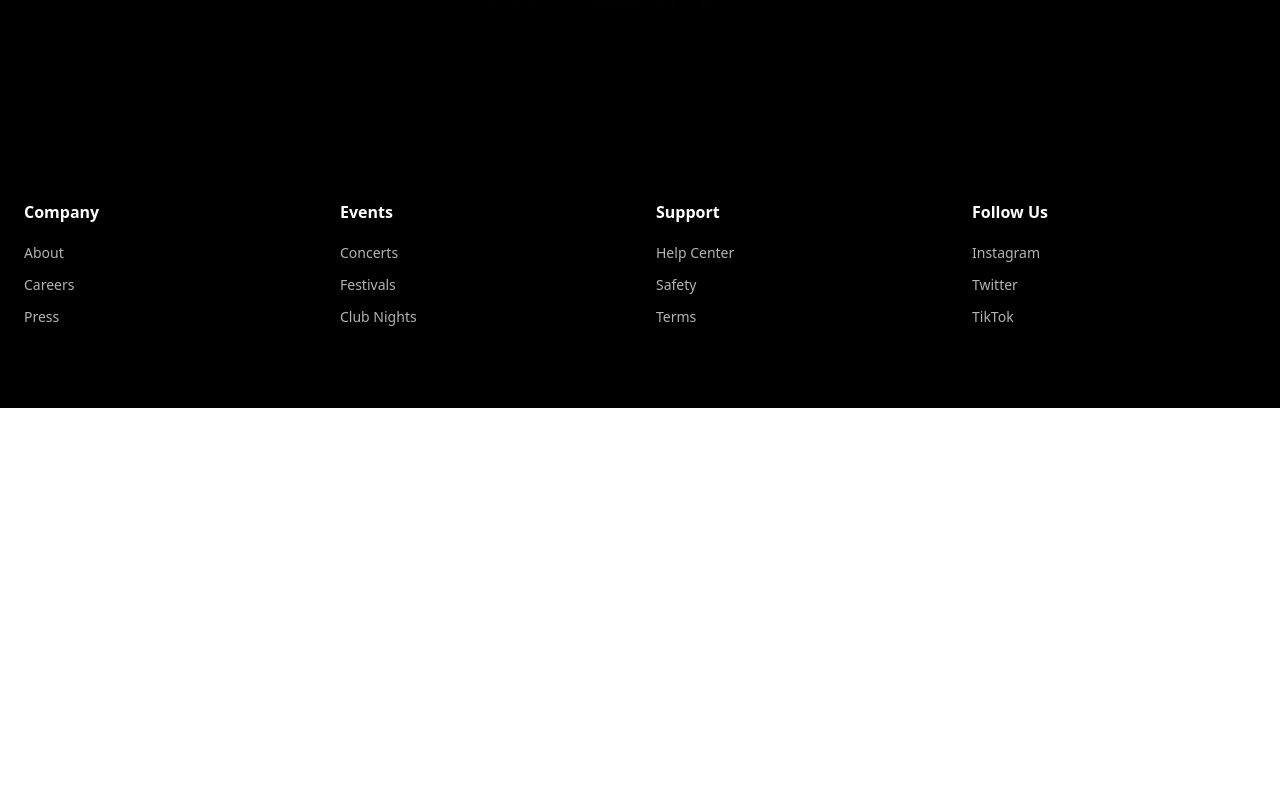
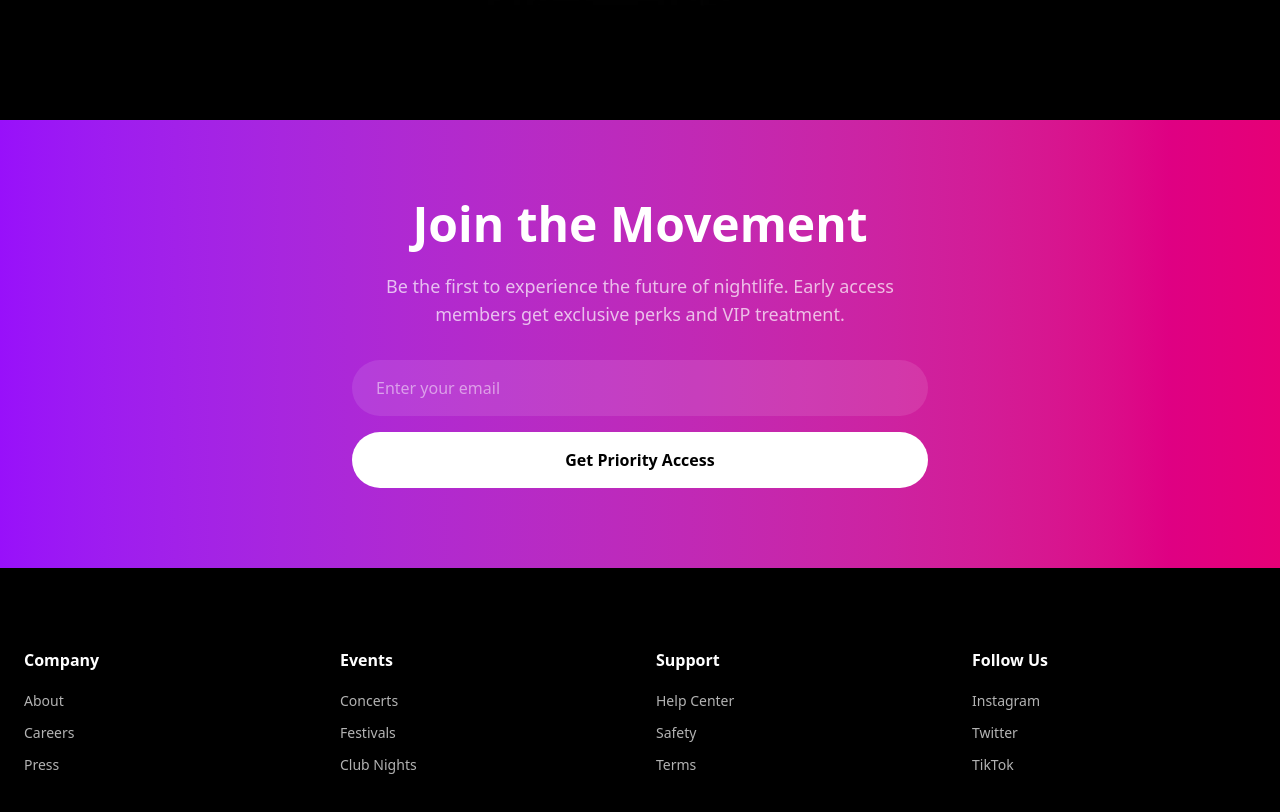
Before and after one commit to emekadefirst/OutsideUI, a React (Vite) app: page / in a window 1280 px wide. Shown: the part 680-1492 px from the top of the page. Before the commit the page ends 1088 px from the top, so only its background shows below. Built offline with nearby package versions, Linux system fonts and the light colour scheme.

Commit message:
Landing page

```diff
--- a/package.json
+++ b/package.json
@@ -14,6 +14,8 @@
     "lucide-react": "^0.477.0",
     "react": "^19.0.0",
     "react-dom": "^19.0.0",
+    "react-router": "^7.2.0",
+    "react-router-dom": "^7.2.0",
     "tailwindcss": "^4.0.9"
   },
   "devDependencies": {
--- /dev/null
+++ b/src/components/action.jsx
@@ -0,0 +1,41 @@
+import React from "react";
+
+const Action = () => {
+  return (
+    <section className="py-20 relative overflow-hidden" id="beta">
+      {/* Background Gradient */}
+      <div className="absolute inset-0 bg-gradient-to-r from-purple-600 to-pink-600"></div>
+      <div className="absolute inset-0 noise-bg"></div>
+
+      {/* Content */}
+      <div className="container mx-auto px-6 relative z-10">
+        <div className="max-w-xl mx-auto text-center">
+          <h2 className="text-4xl md:text-5xl font-bold text-white mb-6">
+            Join the Movement
+          </h2>
+          <p className="text-white/70 text-lg mb-8">
+            Be the first to experience the future of nightlife. Early access
+            members get exclusive perks and VIP treatment.
+          </p>
+
+          {/* Signup Form */}
+          <form className="space-y-4">
+            <input
+              type="email"
+              placeholder="Enter your email"
+              className="w-full px-6 py-4 rounded-full bg-white/10 text-white placeholder-white/50 focus:outline-none focus:ring-2 focus:ring-white/25"
+            />
+            <button
+              type="submit"
+              className="w-full bg-white text-black px-6 py-4 rounded-full font-semibold hover:scale-105 transition-transform"
+            >
+              Get Priority Access
+            </button>
+          </form>
+        </div>
+      </div>
+    </section>
+  );
+};
+
+export default Action;
--- a/src/main.jsx
+++ b/src/main.jsx
@@ -1,12 +1,16 @@
-import { StrictMode } from 'react'
-import { createRoot } from 'react-dom/client'
-import './index.css'
 import React from "react";
-import HomePage from './pages'
-
+import { StrictMode } from "react";
+import { createRoot } from "react-dom/client";
+import { BrowserRouter as Router, Routes, Route } from "react-router-dom";
+import HomePage from "./pages";
+import "./index.css";
 
 createRoot(document.getElementById("root")).render(
   <StrictMode>
-    <HomePage />
+    <Router>
+      <Routes>
+        <Route path="/" element={<HomePage />} />
+      </Routes>
+    </Router>
   </StrictMode>
 );
--- a/src/pages/index.jsx
+++ b/src/pages/index.jsx
@@ -3,18 +3,24 @@ import NavBar from "../components/navBar";
 import bgImage from "../assets/images/image.jpg";
 import Footer from "../components/footer";
 import Hero from "../components/hero";
+import Action from "../components/action";
 
 const HomePage = () => {
   return (
-    <div style={{ backgroundImage: `url(${bgImage})` }}className="bg-cover bg-center h-screen">
-      <NavBar className="mt-0 mb-8" />
+    <div
+      className="relative h-screen bg-cover bg-center"
+      style={{ backgroundImage: `url(${bgImage})` }}
+    >
+      {/* Dark Overlay with Low Opacity */}
+      <div className="absolute inset-0 bg-black-10 bg-opacity-100"></div>
 
-        <Hero />
-
-      <Footer />
+      {/* Content Above Overlay */}
+      <NavBar className="relative z-10 mt-0 mb-8" />
+      <Hero className="relative z-10 mt-10" />
+      <Action />
+      <Footer className="relative z-10" />
     </div>
   );
 };
 
-
 export default HomePage;
```
Also changed, not shown: 1 other file (tests, documents, lock files or other folders).
